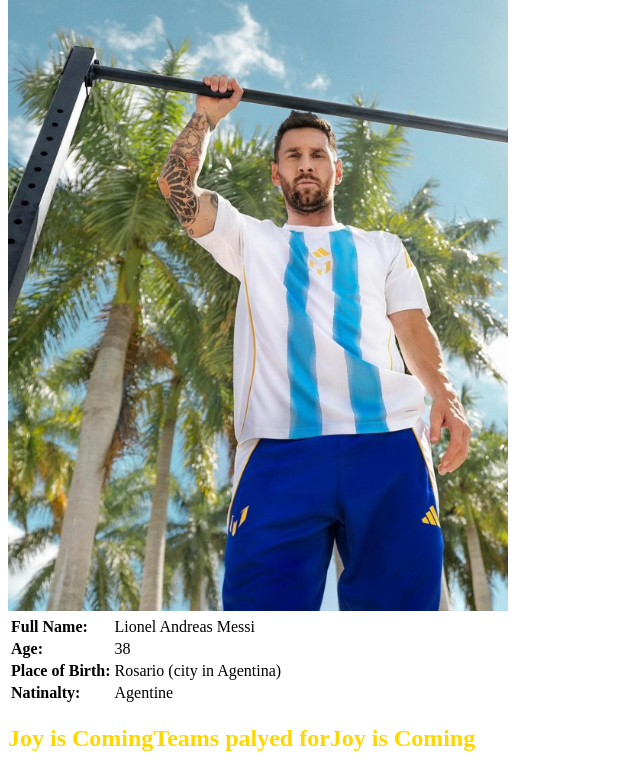
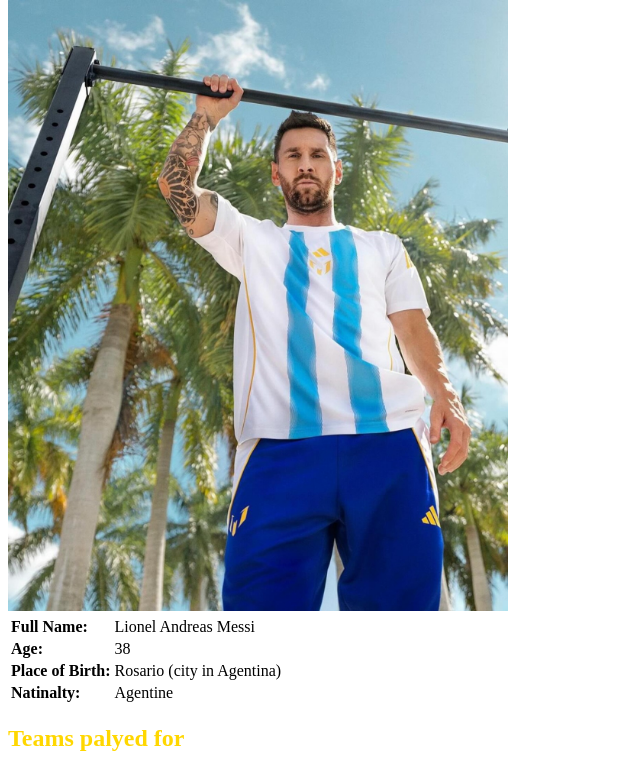
Before and after one commit to boluwatife1110/week2, a plain HTML site: page index.html in a window 1280 px wide. Shown: the part 138-907 px from the top of the page, without its empty margins (0-640 px from the left). Drawn offline with Linux system fonts and the light colour scheme.

Commit message:
I removed before and after features and h1-cristiano ronaldo

```diff
--- a/index.html
+++ b/index.html
@@ -34,12 +34,7 @@
       a:hover{
         font-size: 4rem;
       }
-      #Team-palyed-for::before{
-        content: "Joy is Coming"
-      }
-      #Team-palyed-for::after{
-        content: "Joy is Coming"
-      }
+
     </style>
   </head>
   <body>
```
